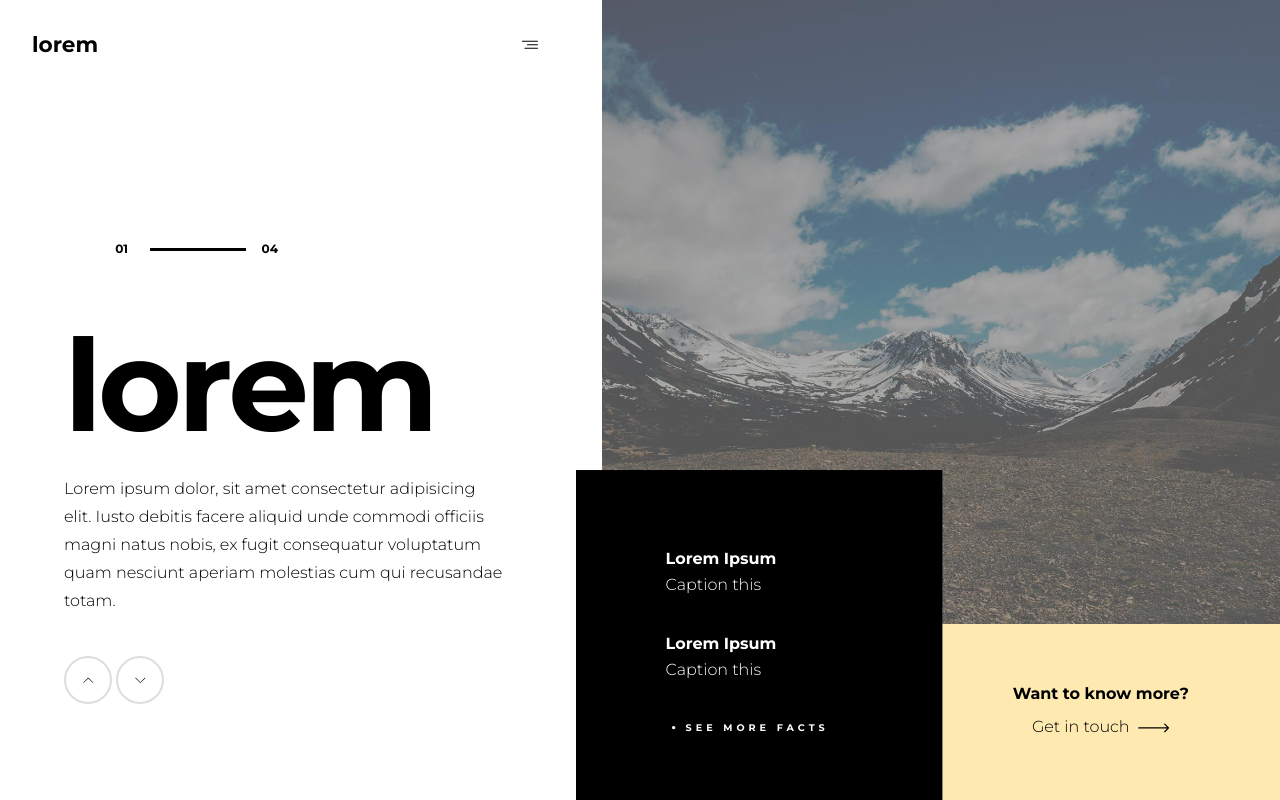
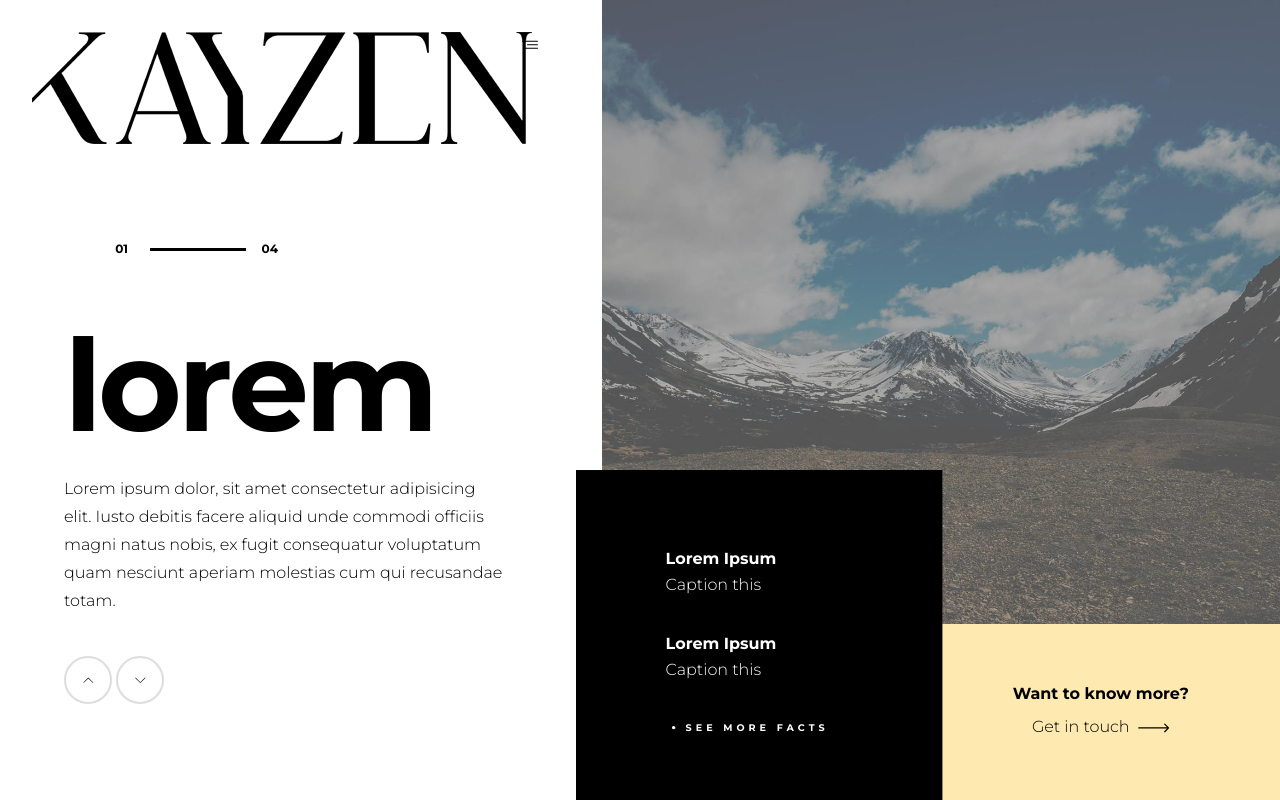
Before and after one commit to kayzenstudio/kayzen-website, a plain HTML site: page index.html in a window 1280 px wide. Drawn offline with Linux system fonts and the light colour scheme.

Commit message:
Adding Kayzen Logo

```diff
--- a/index.html
+++ b/index.html
@@ -82,7 +82,9 @@
       <main>
         <div class="sections">
           <header class="sections__header">
-            <h1 class="title">Lorem</h1>
+            <h1 class="title logo">
+              <img src="assets/images/kayzen-logo.png" alt="Kayzen Studio">
+            </h1>
           </header>
           <!-- codrops links -->
           <div class="codrops-links">
```
Also changed, not shown: assets/images/kayzen-logo.png (added).
